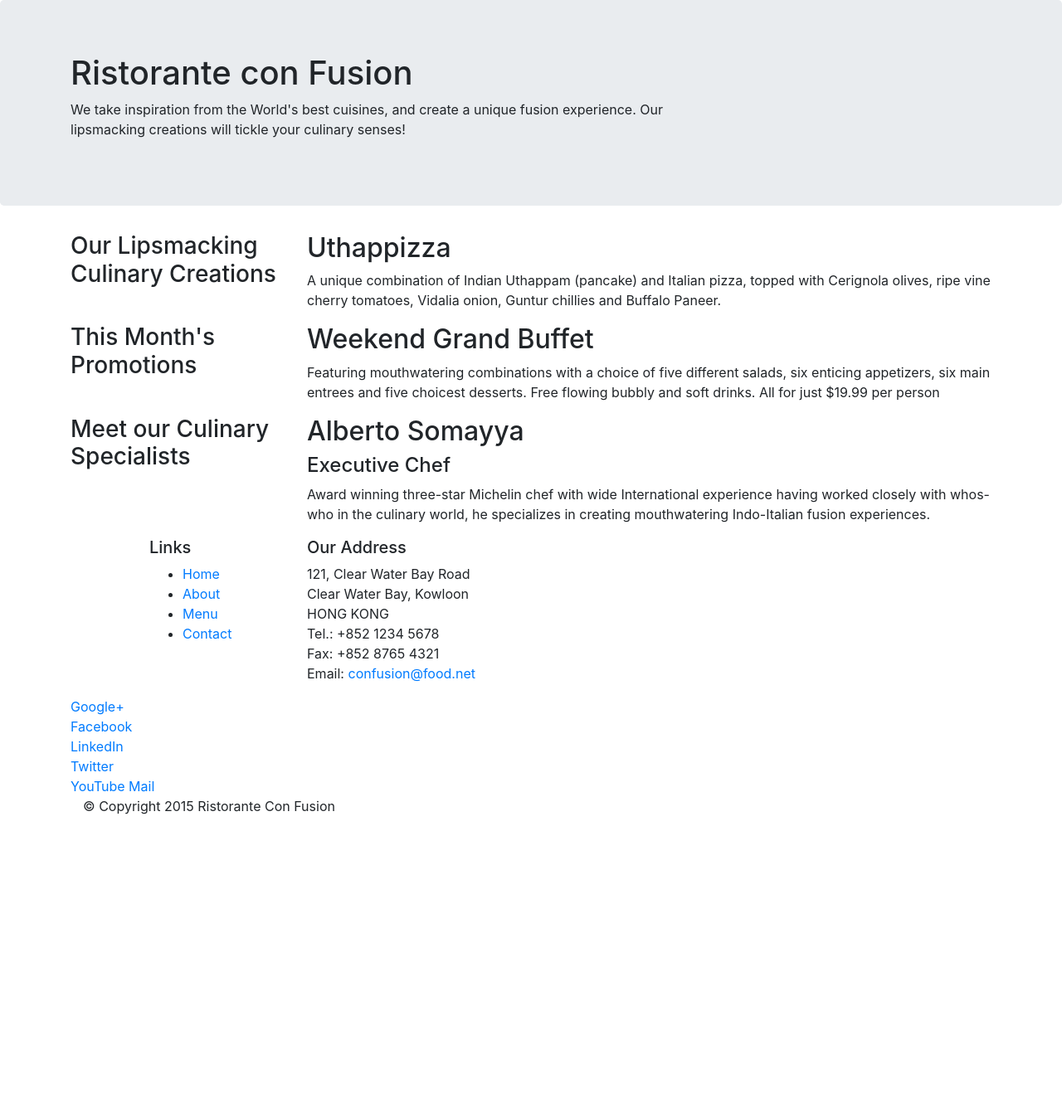
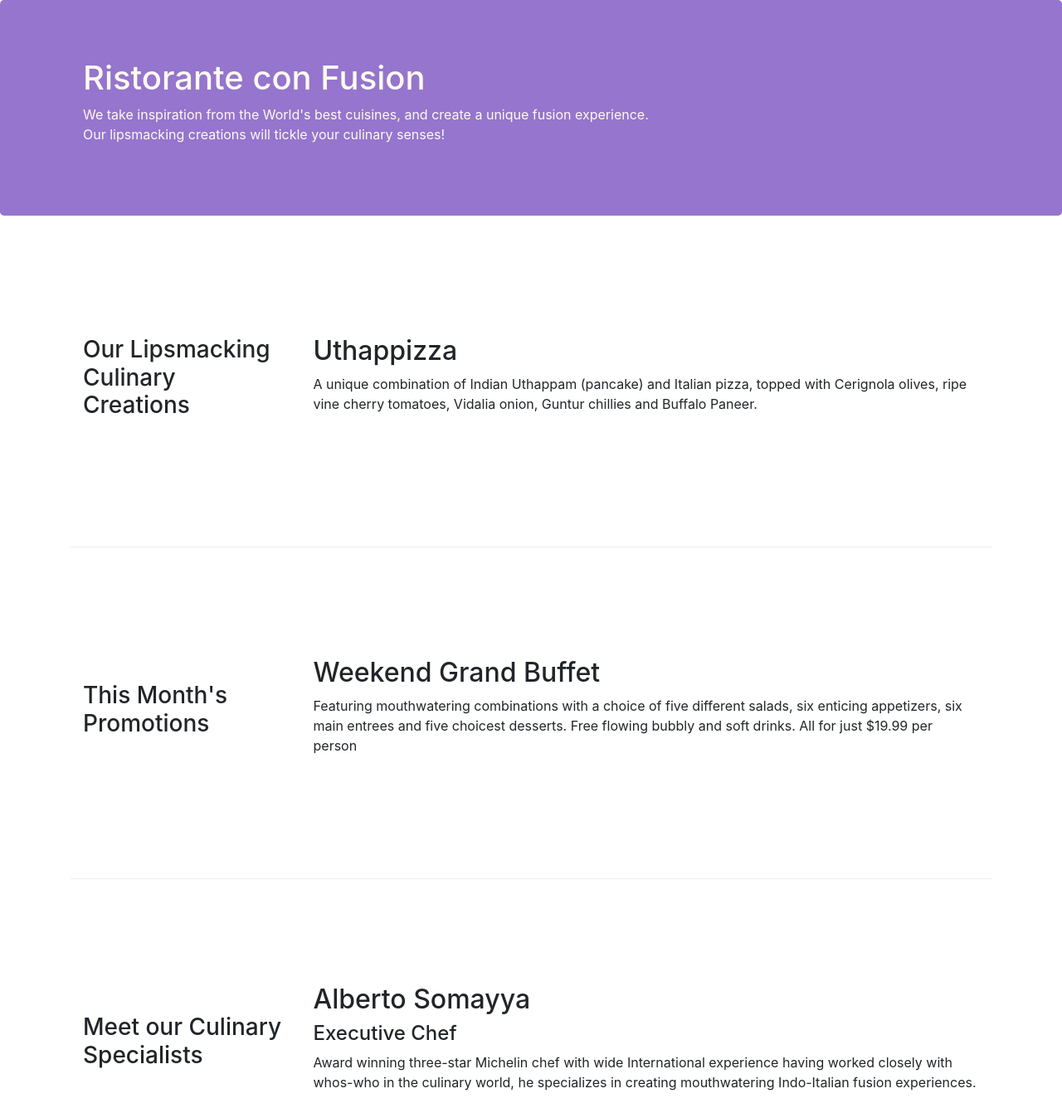
Before and after one commit to boversauros/bootstrap-test, a website: page index.html in a window 1280 px wide. Shown: the top 1336 px of the page at 83% size. Before the commit the page ends 1000 px from the top, so only its background shows below. Drawn offline with nearby package versions, Linux system fonts and the light colour scheme.

Commit message:
Bootstrap Grid Part 2

```diff
--- /dev/null
+++ b/css/styles.css
@@ -0,0 +1,30 @@
+.row-header{
+    margin:0px auto;
+    padding:0px;
+}
+
+.row-content {
+    margin:0px auto;
+    padding: 50px 0px 50px 0px;
+    border-bottom: 1px ridge;
+    min-height:400px;
+}
+
+.footer{
+    background-color: #D1C4E9;
+    margin:0px auto;
+    padding: 20px 0px 20px 0px;
+}
+
+.jumbotron {
+    padding:70px 30px 70px 30px;
+    margin:0px auto;
+    background: #9575CD ;
+    color:floralwhite;
+}
+
+address{
+    font-size:80%;
+    margin:0px;
+    color:#0f0f0f;
+}
--- a/index.html
+++ b/index.html
@@ -9,6 +9,7 @@
 
         <!-- Bootstrap CSS -->
         <link rel="stylesheet" href="node_modules/bootstrap/dist/css/bootstrap.min.css">
+        <link href="css/styles.css" rel="stylesheet">
     <title>Ristorante Con Fusion</title>
 </head>
 
@@ -16,7 +17,7 @@
 
     <header class="jumbotron">
         <div class="container">
-            <div class="row">
+            <div class="row row-header">
                 <div class="col-12 col-sm-8">
                     <h1>Ristorante con Fusion</h1>
                     <p>We take inspiration from the World's best cuisines, and create a unique fusion experience. Our lipsmacking creations will tickle your culinary senses!</p>
@@ -28,18 +29,18 @@
     </header>
 
     <div class="container">
-        <div class="row">
-            <div class="col-sm-4 push-sm-8 col-md-3 push-md-9">
+        <div class="row row-content align-items-center">
+            <div class="col-sm-4 col-md-3 flex-last">
                 <h3>Our Lipsmacking Culinary Creations</h3>
             </div>
-            <div class="col-sm pull-sm-4 col-md pull-md-3">
+            <div class="col-sm col-md flex-first">
                 <h2>Uthappizza</h2>
                 <p>A unique combination of Indian Uthappam (pancake) and Italian pizza, topped with Cerignola olives, ripe vine cherry tomatoes, Vidalia onion, Guntur chillies and Buffalo Paneer.</p>
             </div>
         </div>
 
 
-        <div class="row">
+        <div class="row row-content align-items-center">
             <div class="col-sm-4 col-md-3">
                 <h3>This Month's Promotions</h3>
             </div>
@@ -49,11 +50,11 @@
             </div>
         </div>
 
-        <div class="row">
-            <div class="col-sm-4 push-sm-8 col-md-3 push-md-9">
+        <div class="row row-content align-items-center">
+            <div class="col-sm-4 col-md-3 flex-last">
                 <h3>Meet our Culinary Specialists</h3>
             </div>
-            <div class="col-sm pull-sm-4 col-md pull-md-3">
+            <div class="col-sm col-md flex-first">
                 <h2>Alberto Somayya</h2>
                 <h4>Executive Chef</h4>
                 <p>Award winning three-star Michelin chef with wide International experience having worked closely with whos-who in the culinary world, he specializes in creating mouthwatering Indo-Italian fusion experiences. </p>
@@ -61,19 +62,19 @@
         </div>
     </div>
 
-    <footer>
+    <footer class="footer">
         <div class="container">
             <div class="row">
                 <div class="col-5 offset-1 col-sm-2">
                     <h5>Links</h5>
-                    <ul>
+                    <ul class="list-unstyled">
                         <li><a href="#">Home</a></li>
                         <li><a href="#">About</a></li>
                         <li><a href="#">Menu</a></li>
                         <li><a href="#">Contact</a></li>
                     </ul>
                 </div>
-                <div class="col-6 col-sm-5">
+                <div class="col-6 col-sm-4">
                     <h5>Our Address</h5>
                     <address>
 		              121, Clear Water Bay Road<br>
@@ -85,7 +86,7 @@
 		           </address>
                 </div>
                 <div>
-                    <div class="col col-sm-4">
+                    <div class="col col-sm-4 align-self-center" style="text-align:center">
                         <a href="http://google.com/+">Google+</a>
                         <a href="http://www.facebook.com/profile.php?id=">Facebook</a>
                         <a href="http://www.linkedin.com/in/">LinkedIn</a>
@@ -95,9 +96,9 @@
                     </div>
                 </div>
            </div>
-           <div>
+           <div class="row justify-content-center">
                 <div class="col-auto">
-                    <p>© Copyright 2015 Ristorante Con Fusion</p>
+                    <p>© Copyright 2018 Ristorante Con Fusion</p>
                 </div>
            </div>
         </div>
```
